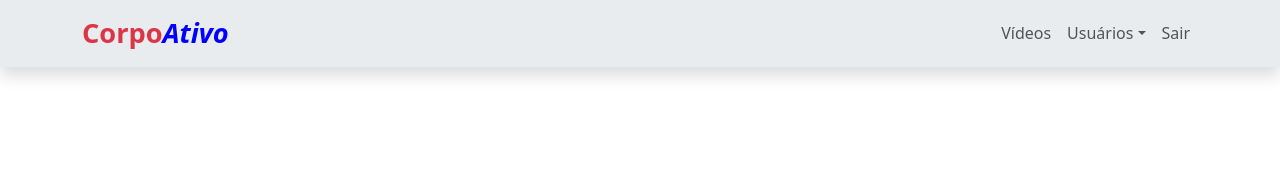
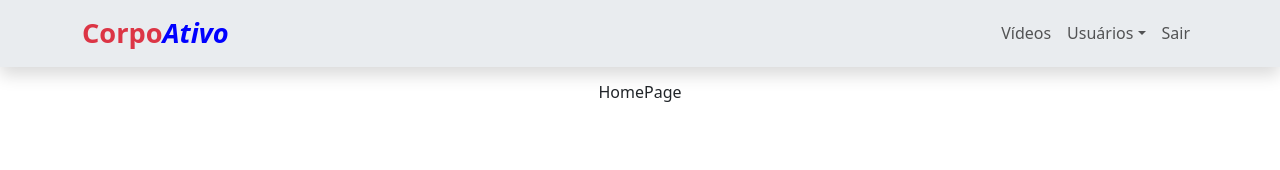
Before and after one commit to IvanCleite/corpo-ativo-frontend, a React (Vite) app: page /home in a window 1280 px wide. Shown: the top 170 px of the page. Built offline with nearby package versions, Linux system fonts and the light colour scheme.

Commit message:
feat: adiciona HomePage.jsx para validar sucesso de login e status do sessionStorage

```diff
--- a/src/Routes.jsx
+++ b/src/Routes.jsx
@@ -1,5 +1,10 @@
 import { Routes, Route } from "react-router-dom";
-import { LoginPage, ForgotPasswordPage, ResetPasswordPage } from "./pages";
+import {
+  LoginPage,
+  ForgotPasswordPage,
+  ResetPasswordPage,
+  HomePage,
+} from "./pages";
 
 function AppRoutes() {
   return (
@@ -7,6 +12,7 @@ function AppRoutes() {
       <Route path="/" element={<LoginPage />} />
       <Route path="/forgot-password" element={<ForgotPasswordPage />} />
       <Route path="/reset-password/:token" element={<ResetPasswordPage />} />
+      <Route path="/home" element={<HomePage />} />
     </Routes>
   );
 }
--- /dev/null
+++ b/src/pages/HomePage.jsx
@@ -0,0 +1,6 @@
+const HomePage = () => {
+  console.log("sessionStorage: ", sessionStorage.getItem("user"));
+  return <div>HomePage</div>;
+};
+
+export default HomePage;
--- a/src/pages/Login/LoginPage.jsx
+++ b/src/pages/Login/LoginPage.jsx
@@ -1,10 +1,11 @@
 import { useState, useRef } from "react";
 import LoginPagesContainer from "./LoginPagesContainer";
 import { Form, Button, InputGroup, FloatingLabel } from "react-bootstrap";
-import { Link } from "react-router-dom";
+import { useNavigate, Link } from "react-router-dom";
 import { loginService } from "../../services/authService";
 
 const LoginPage = () => {
+  const navigate = useNavigate();
   const [cpf, setCpf] = useState("");
   const [password, setPassword] = useState("");
   const [focusedCpf, setFocusedCpf] = useState(true);
@@ -14,7 +15,6 @@ const LoginPage = () => {
     cpf.trim() !== "" && password.trim() !== "" && password.length >= 2;
   const cpfRef = useRef(null);
   const passwordRef = useRef(null);
-
 
   document.addEventListener("mousedown", (event) => {
     // Impede interações fora dos campos CPF e senha, evitando ações não intencionais
@@ -34,14 +34,13 @@ const LoginPage = () => {
     try {
       const response = await loginService(cpf, password);
       console.log("response na loginPage: ", response);
+      navigate("/home");
     } catch (error) {
       console.error(
         "Erro ao buscar usuário:",
         error.response?.data || error.message
       );
-      // alert("Não foi possível acessar o banco de dados. Tente novamente!");
     }
-    console.log('sessionStorage: ', sessionStorage.getItem("user"))
   };
 
   return (
```
Also changed, not shown: src/pages/index.js (+4 -3 lines).
